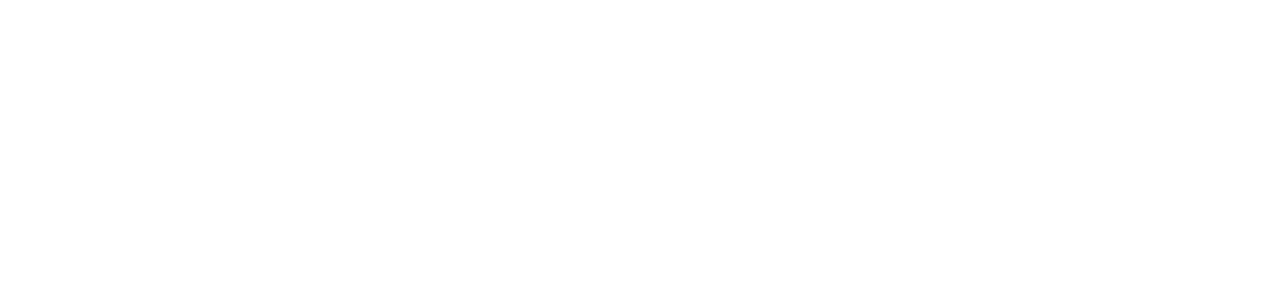
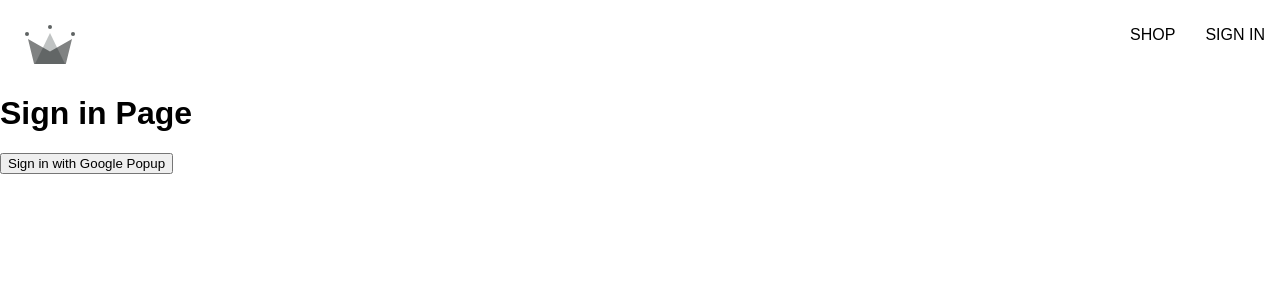
Before and after one commit to nMikeTO55/react-crwn, a React (Create React App) app: page /sign-in in a window 1280 px wide. Before the commit this address had no page. Shown: the top 300 px of the page. Built offline with nearby package versions, Linux system fonts and the light colour scheme; a web font is replaced by a local one.

Commit message:
93 authencating with firebase

```diff
--- a/package.json
+++ b/package.json
@@ -7,6 +7,7 @@
     "@testing-library/jest-dom": "^6.6.3",
     "@testing-library/react": "^16.2.0",
     "@testing-library/user-event": "^13.5.0",
+    "firebase": "^11.5.0",
     "react": "^19.0.0",
     "react-dom": "^19.0.0",
     "react-router-dom": "^7.4.0",
--- a/src/App.js
+++ b/src/App.js
@@ -2,6 +2,7 @@
 
 import Navigation from './routes/navigation/navigation.component';
 import Home from "./routes/home/home.component";
+import SignIn from './routes/sign-in/sign-in.component';
 
 
 const Shop = ()=>{
@@ -14,6 +15,7 @@
     <Route path='/' element={<Navigation />}>
       <Route index element={<Home />} />
       <Route path='shop' element={<Shop />} />
+      <Route path='sign-in' element={<SignIn />} />
     </Route>
   </Routes>
   );
--- a/src/routes/navigation/navigation.component.jsx
+++ b/src/routes/navigation/navigation.component.jsx
@@ -16,6 +16,9 @@
           <Link className="nav-link" to='/shop'>
             SHOP
           </Link>
+          <Link className="nav-link" to='/sign-in'>
+            SIGN IN
+          </Link>
         </div>
       </div>
       <Outlet />
--- /dev/null
+++ b/src/routes/sign-in/sign-in.component.jsx
@@ -0,0 +1,19 @@
+import { signInWithGooglePopup } from "../../utils/firebase/firebase";
+
+const SignIn = ()=>{
+  const logGoogleUser = async ()=> {
+    const response = await signInWithGooglePopup();
+    console.log(response);
+  }
+
+  return (
+    <div>
+      <h1>Sign in Page</h1>
+      <button onClick={logGoogleUser}>
+        Sign in with Google Popup
+      </button>
+    </div>
+  );
+};
+
+export default SignIn;
--- /dev/null
+++ b/src/utils/firebase/firebase.js
@@ -0,0 +1,28 @@
+import { initializeApp} from 'firebase/app';
+import {
+  getAuth,
+  signInWithRedirect,
+  signInWithEmailAndPassword,
+  GoogleAuthProvider,
+  signInWithPopup
+} from 'firebase/auth';
+
+const firebaseConfig = {
+  apiKey: "AIzaSyDd6QrywWXw6jZBm688E0ZwyqC_7HoPXUI",
+  authDomain: "react-crwn-222c3.firebaseapp.com",
+  projectId: "react-crwn-222c3",
+  storageBucket: "react-crwn-222c3.firebasestorage.app",
+  messagingSenderId: "973146493762",
+  appId: "1:973146493762:web:acb3a24c55bbb25e4c6edb"
+};
+
+const firebaseApp = initializeApp(firebaseConfig);
+
+const provider = new GoogleAuthProvider();
+
+provider.setCustomParameters({
+  prompt: "select_account"
+});
+
+export const auth = getAuth();
+export const signInWithGooglePopup = ()=> signInWithPopup(auth, provider);
```
Also changed, not shown: 1 other file (tests, documents, lock files or other folders).
